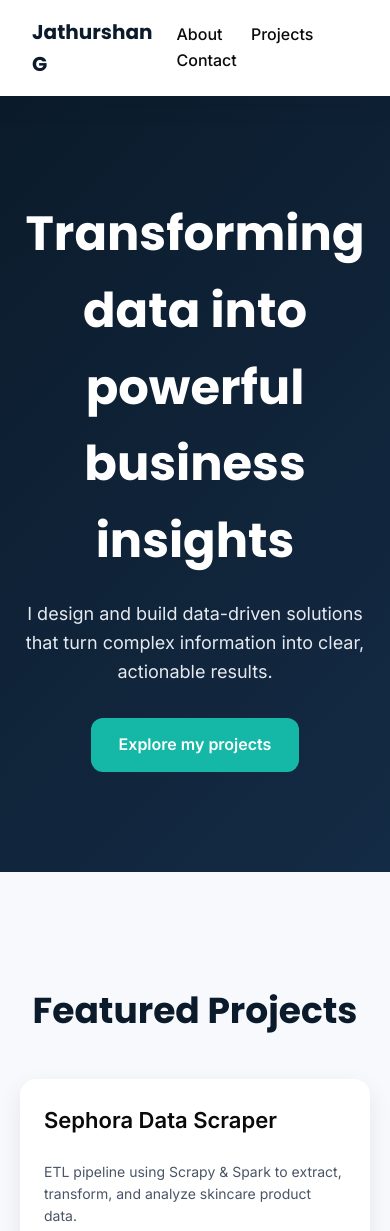
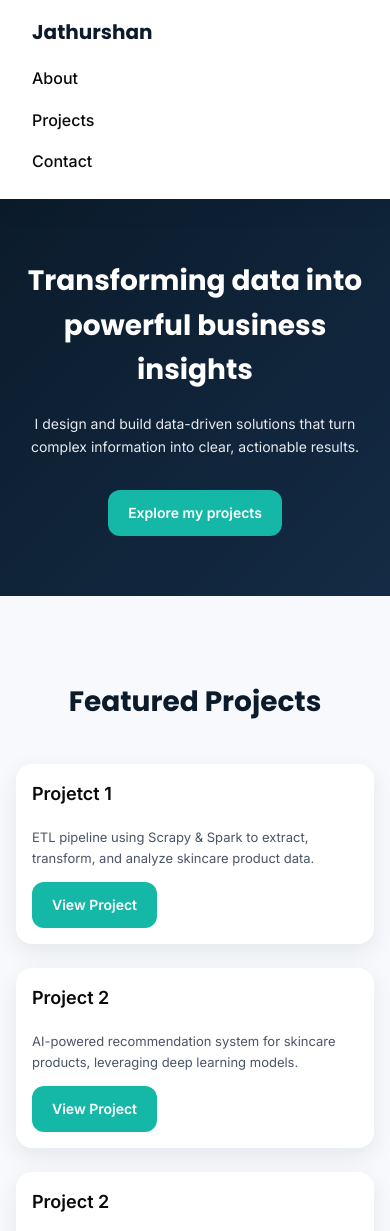
Before and after one commit to JathurshanG/PortFolio, a plain HTML site: page index.html in a window 390 px wide. Shown: the top 1231 px of the page. Drawn offline with Linux system fonts and the light colour scheme.

Commit message:
0002 - Anonymise Projects

```diff
--- a/assets/css/style.css
+++ b/assets/css/style.css
@@ -151,3 +151,77 @@ footer {
   margin-top: 60px;
   font-size: 14px;
 }
+
+/* -------------------- */
+/* 📱 Responsive Styles */
+/* -------------------- */
+
+/* Tablettes */
+@media (max-width: 1024px) {
+  .hero h1 {
+    font-size: 36px;
+  }
+  .hero p {
+    font-size: 16px;
+  }
+  section h2 {
+    font-size: 28px;
+  }
+}
+
+/* Mobiles */
+@media (max-width: 640px) {
+  header {
+    flex-direction: column;
+    align-items: flex-start;
+  }
+
+  header nav {
+    display: flex;
+    flex-direction: column;
+    margin-top: 10px;
+  }
+
+  header nav a {
+    margin: 8px 0;
+  }
+
+  .hero {
+    padding: 60px 20px;
+  }
+
+  .hero h1 {
+    font-size: 28px;
+  }
+
+  .hero p {
+    font-size: 14px;
+    max-width: 100%;
+  }
+
+  .btn {
+    padding: 12px 20px;
+    font-size: 14px;
+  }
+
+  section {
+    padding: 60px 16px;
+  }
+
+  .card {
+    padding: 16px;
+  }
+
+  .card h3 {
+    font-size: 18px;
+  }
+
+  .card p {
+    font-size: 13px;
+  }
+
+  footer {
+    font-size: 12px;
+    padding: 16px;
+  }
+}
--- a/index.html
+++ b/index.html
@@ -11,7 +11,7 @@
 
   <!-- Header -->
   <header>
-    <div class="logo">Jathurshan G</div>
+    <div class="logo">Jathurshan</div>
     <nav>
       <a href="about.html">About</a>
       <a href="projects.html">Projects</a>
@@ -31,19 +31,19 @@
     <h2>Featured Projects</h2>
     <div class="cards">
       <div class="card">
-        <h3>Sephora Data Scraper</h3>
+        <h3>Projetct 1</h3>
         <p>ETL pipeline using Scrapy & Spark to extract, transform, and analyze skincare product data.</p>
-        <a href="projects/sephora-scraper.html" class="btn btn-primary">View Project</a>
+        <a href="projects/html" class="btn btn-primary">View Project</a>
       </div>
       <div class="card">
-        <h3>Glow-AI Recommender</h3>
+        <h3>Project 2</h3>
         <p>AI-powered recommendation system for skincare products, leveraging deep learning models.</p>
-        <a href="projects/glow-ai.html" class="btn btn-primary">View Project</a>
+        <a href="projects/html" class="btn btn-primary">View Project</a>
       </div>
       <div class="card">
-        <h3>Revolut Investment Tracker</h3>
+        <h3>Project 2</h3>
         <p>Dashboard to monitor and optimize portfolio performance using API-driven data pipelines.</p>
-        <a href="projects/revolut-tracker.html" class="btn btn-primary">View Project</a>
+        <a href="projects/html" class="btn btn-primary">View Project</a>
       </div>
     </div>
   </section>
```
Also changed, not shown: projects.html (added, +10 -0 lines).
